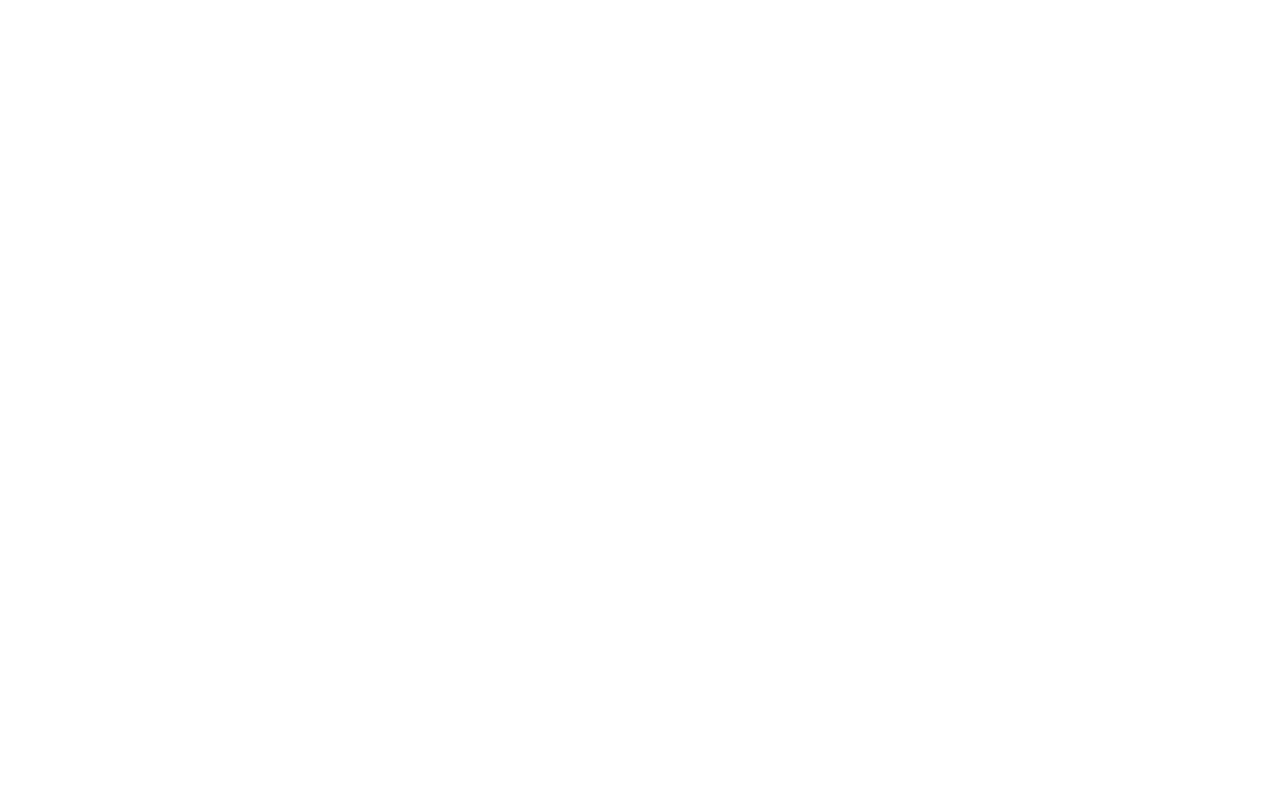
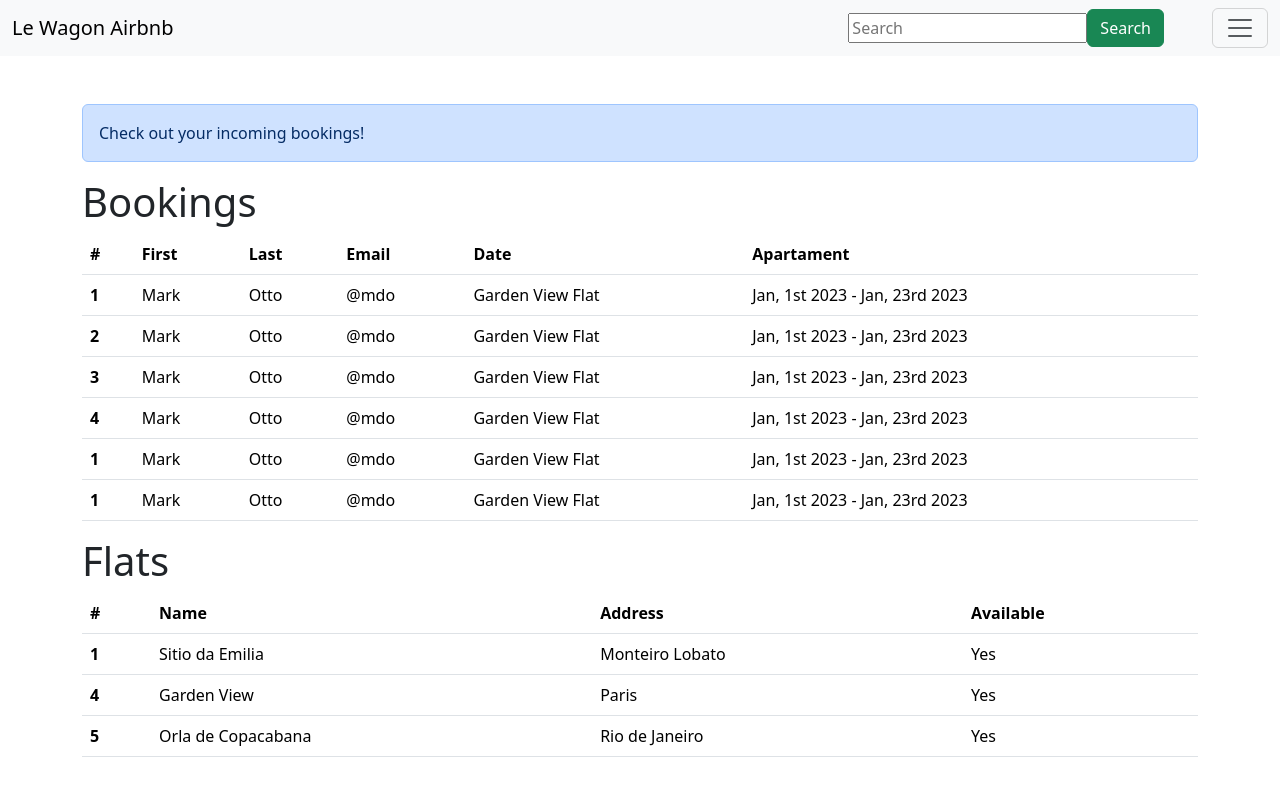
Before and after one commit to gbs0/1452-Bootstrap-Livecode, a plain HTML site: page index.html in a window 1280 px wide. Drawn offline with nearby package versions, Linux system fonts and the light colour scheme.

Commit message:
automated commit

```diff
--- a/index.html
+++ b/index.html
@@ -12,6 +12,148 @@
   </head>
 
   <body>
-    <!-- TODO: Code your dashboard here -->
+    <!-- Navbar -->
+    <nav class="navbar bg-body-tertiary">
+      <div class="container-fluid space-around">
+        <a class="navbar-brand" href="#">Le Wagon Airbnb</a>
+        <div class="d-flex">
+          <div class="d-flex form-group align-items-center">
+            <input type="text" class="input-group" placeholder="Search">
+            <button class="btn btn-success">Search</button>
+          </div>
+          <button class="navbar-toggler ms-5" type="button" data-bs-toggle="offcanvas" data-bs-target="#offcanvasNavbar" aria-controls="offcanvasNavbar" aria-label="Toggle navigation">
+            <span class="navbar-toggler-icon"></span>
+          </button>
+        </div>
+        <div class="offcanvas offcanvas-start" tabindex="-1" id="offcanvasNavbar" aria-labelledby="offcanvasNavbarLabel">
+          <div class="offcanvas-header">
+            <button type="button" class="btn-close" data-bs-dismiss="offcanvas" aria-label="Close"></button>
+          </div>
+          <div class="offcanvas-body">
+            <div class="d-flex align-items-center border-bottom pb-3">
+              <img src="https://raw.githubusercontent.com/lewagon/fullstack-images/master/uikit/logo.png" width="40">
+              <h5 class="ms-3 offcanvas-title" id="offcanvasNavbarLabel">Welcome 👋</h5>
+
+            </div>
+            <ul class="navbar-nav justify-content-end flex-grow-1 ps-3 mt-3">
+              <li class="nav-item my-1">
+                <a class="nav-link badge-md badge-primary rounded ps-1 text-bg-primary" aria-current="page" href="#"><i class="fa-solid fa-table-columns"></i> Home</a>
+              </li>
+              <li class="nav-item my-1">
+                <a class="nav-link" href="#"><i class="fa-solid fa-house"></i> My Flats</a>
+              </li>
+              <li class="nav-item my-1">
+                <a class="nav-link" href="#"><i class="fa-solid fa-book"></i> My Bookings</a>
+              </li>
+            </ul>
+          </div>
+        </div>
+      </div>
+    </nav>
+
+    <!-- Content -->
+    <div class="container mt-5">
+      <div class="alert alert-primary" role="alert">
+        Check out your incoming bookings!
+      </div>
+
+      <h1>Bookings</h1>
+      <table class="table">
+        <thead>
+          <tr>
+            <th scope="col">#</th>
+            <th scope="col">First</th>
+            <th scope="col">Last</th>
+            <th scope="col">Email</th>
+            <th scope="col">Date</th>
+            <th scope="col">Apartament</th>
+          </tr>
+        </thead>
+        <tbody>
+          <tr>
+            <th scope="row">1</th>
+            <td>Mark</td>
+            <td>Otto</td>
+            <td>@mdo</td>
+            <td>Garden View Flat</td>
+            <td>Jan, 1st 2023 - Jan, 23rd 2023</td>
+          </tr>
+          <tr>
+            <th scope="row">2</th>
+            <td>Mark</td>
+            <td>Otto</td>
+            <td>@mdo</td>
+            <td>Garden View Flat</td>
+            <td>Jan, 1st 2023 - Jan, 23rd 2023</td>
+          </tr>
+          <tr>
+            <th scope="row">3</th>
+            <td>Mark</td>
+            <td>Otto</td>
+            <td>@mdo</td>
+            <td>Garden View Flat</td>
+            <td>Jan, 1st 2023 - Jan, 23rd 2023</td>
+          </tr>
+          <tr>
+            <th scope="row">4</th>
+            <td>Mark</td>
+            <td>Otto</td>
+            <td>@mdo</td>
+            <td>Garden View Flat</td>
+            <td>Jan, 1st 2023 - Jan, 23rd 2023</td>
+          </tr>
+          <tr>
+            <th scope="row">1</th>
+            <td>Mark</td>
+            <td>Otto</td>
+            <td>@mdo</td>
+            <td>Garden View Flat</td>
+            <td>Jan, 1st 2023 - Jan, 23rd 2023</td>
+          </tr>
+          <tr>
+            <th scope="row">1</th>
+            <td>Mark</td>
+            <td>Otto</td>
+            <td>@mdo</td>
+            <td>Garden View Flat</td>
+            <td>Jan, 1st 2023 - Jan, 23rd 2023</td>
+          </tr>
+
+        </tbody>
+      </table>
+
+      <h1>Flats</h1>
+      <table class="table">
+        <thead>
+          <tr>
+            <th scope="col">#</th>
+            <th scope="col">Name</th>
+            <th scope="col">Address</th>
+            <th scope="col">Available</th>
+          </tr>
+        </thead>
+        <tbody>
+          <tr>
+            <th scope="row">1</th>
+            <td>Sitio da Emilia</td>
+            <td>Monteiro Lobato</td>
+            <td>Yes</td>
+          </tr>
+          <tr>
+            <th scope="row">4</th>
+            <td>Garden View</td>
+            <td>Paris</td>
+            <td>Yes</td>
+          </tr>
+          <tr>
+            <th scope="row">5</th>
+            <td>Orla de Copacabana</td>
+            <td>Rio de Janeiro</td>
+            <td>Yes</td>
+          </tr>
+        </tbody>
+      </table>
+    </div>
+
   </body>
 </html>
```
